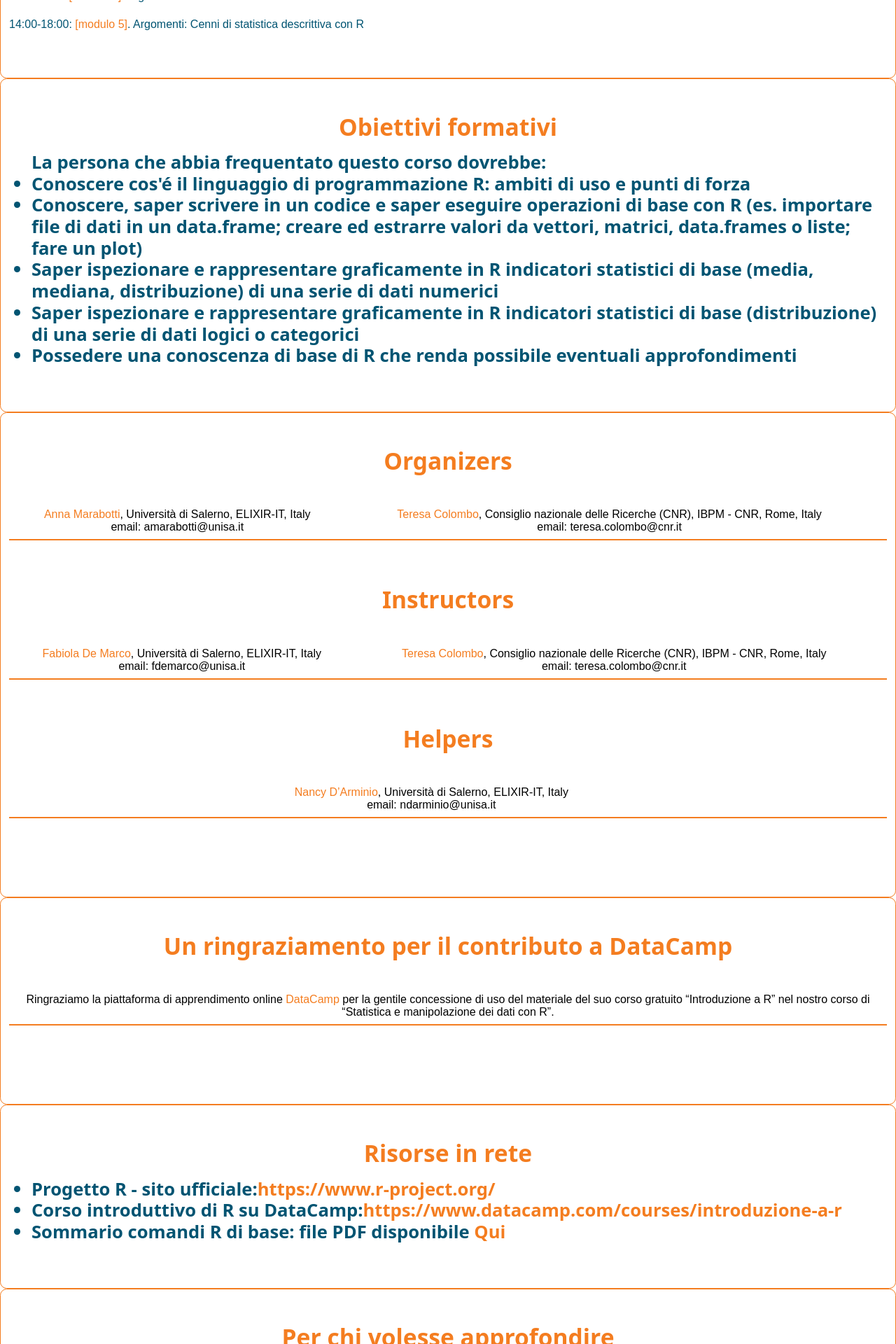
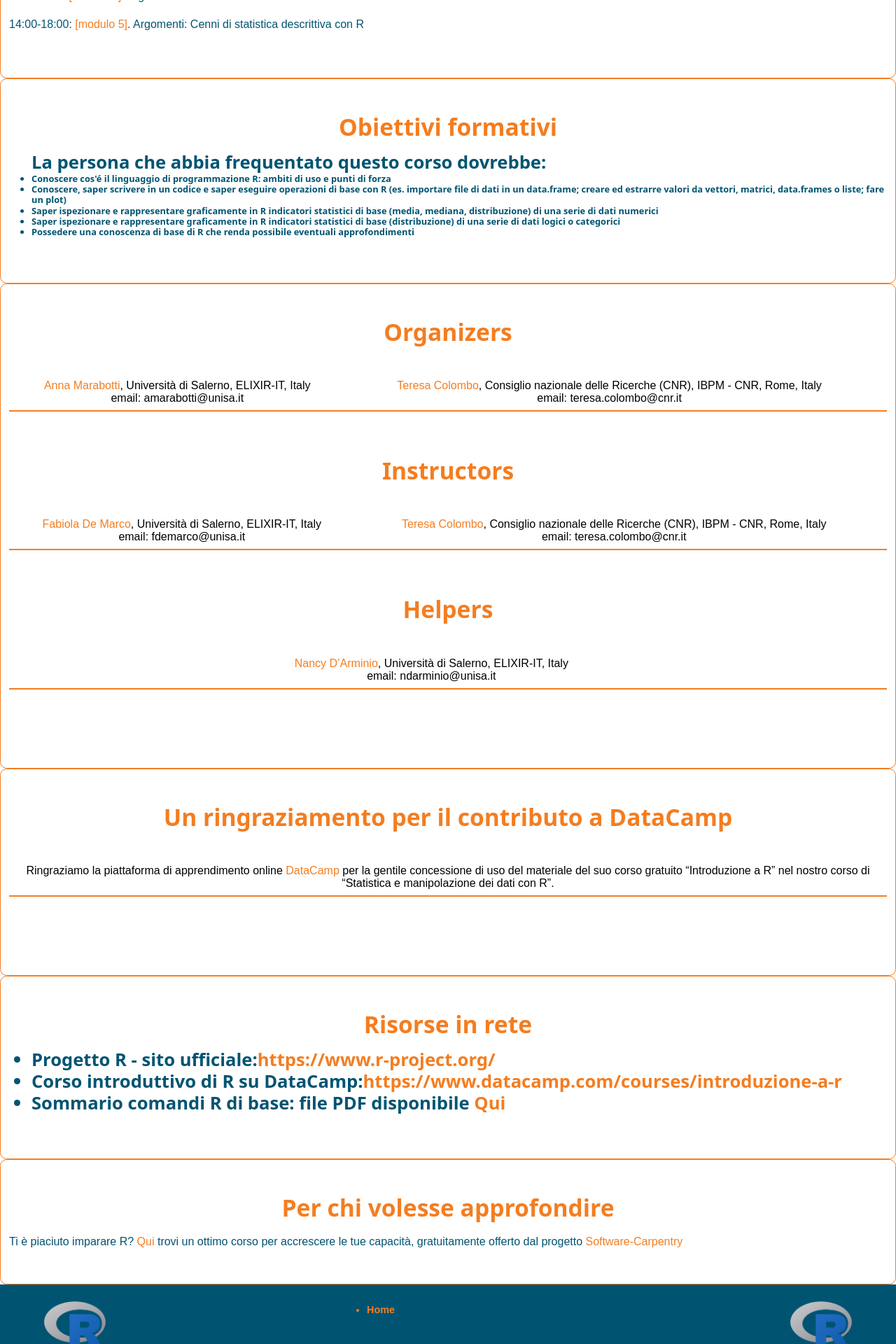
Before and after one commit to maghetta/Corso-R-livello-base__BBC, a Jekyll site: the page built from index.html, in a window 1280 px wide. Shown: the part 675-2595 px from the top of the page at 70% size. Built offline with Jekyll 4.4.1, drawn with Linux system fonts in a browser that asks for light colours.

Commit message:
Update index.html

```diff
--- a/index.html
+++ b/index.html
@@ -45,11 +45,13 @@ layout: none
 <h3>
 <ul>
     La persona che abbia frequentato questo corso dovrebbe:
-    <li>Conoscere cos'é il linguaggio di programmazione R: ambiti di uso e punti di forza</li>
-    <li>Conoscere, saper scrivere in un codice e saper eseguire operazioni di base con R (es. importare file di dati in un data.frame; creare ed estrarre valori da vettori, matrici, data.frames o liste; fare un plot)</li>
-    <li>Saper ispezionare e rappresentare graficamente in R indicatori statistici di base (media, mediana, distribuzione) di una serie di dati numerici</li>
-    <li>Saper ispezionare e rappresentare graficamente in R indicatori statistici di base (distribuzione) di una serie di dati logici o categorici</li>
-    <li>Possedere una conoscenza di base di R che renda possibile eventuali approfondimenti </li>
+    <span style="font-size:0.5em;">
+        <li>Conoscere cos'é il linguaggio di programmazione R: ambiti di uso e punti di forza</li>
+        <li>Conoscere, saper scrivere in un codice e saper eseguire operazioni di base con R (es. importare file di dati in un data.frame; creare ed estrarre valori da vettori, matrici, data.frames o liste; fare un plot)</li>
+        <li>Saper ispezionare e rappresentare graficamente in R indicatori statistici di base (media, mediana, distribuzione) di una serie di dati numerici</li>
+        <li>Saper ispezionare e rappresentare graficamente in R indicatori statistici di base (distribuzione) di una serie di dati logici o categorici</li>
+        <li>Possedere una conoscenza di base di R che renda possibile eventuali approfondimenti </li>
+    </span>
 </ul>
 </h3>
                     </div>
```
